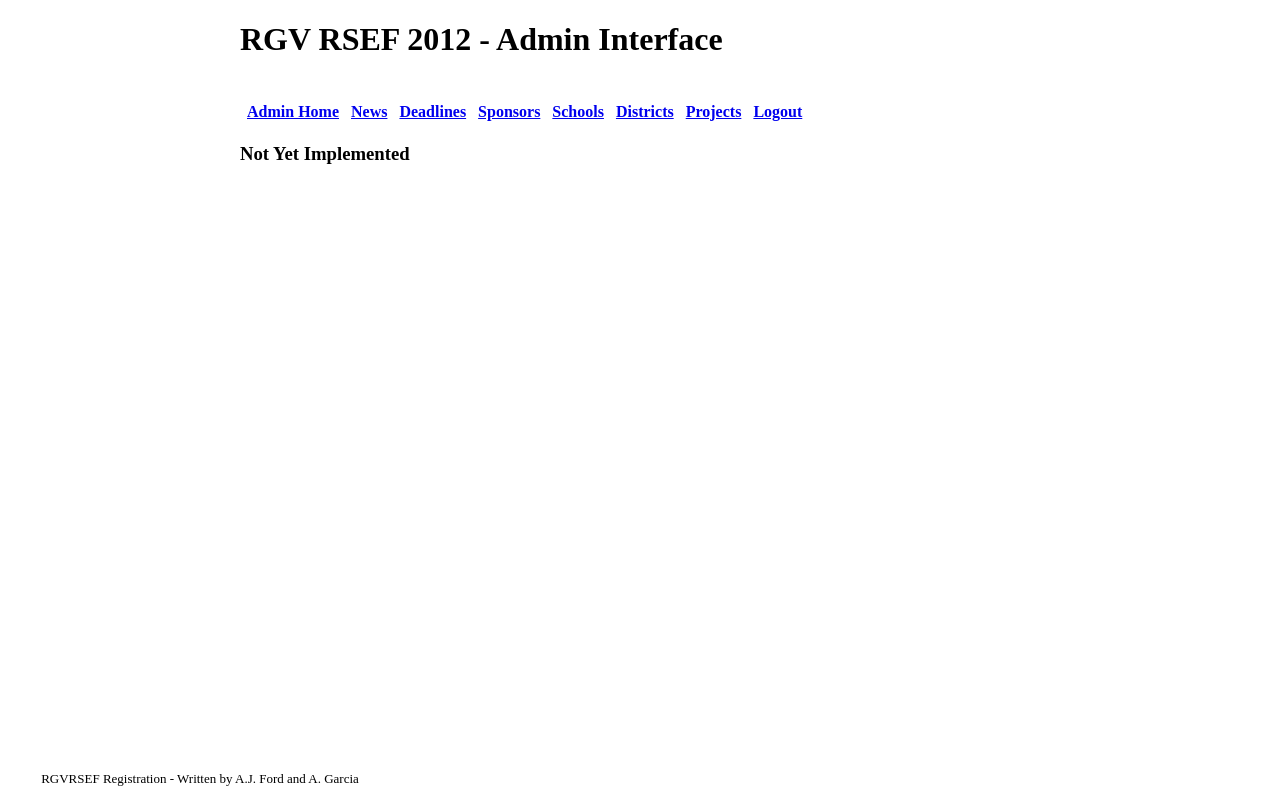
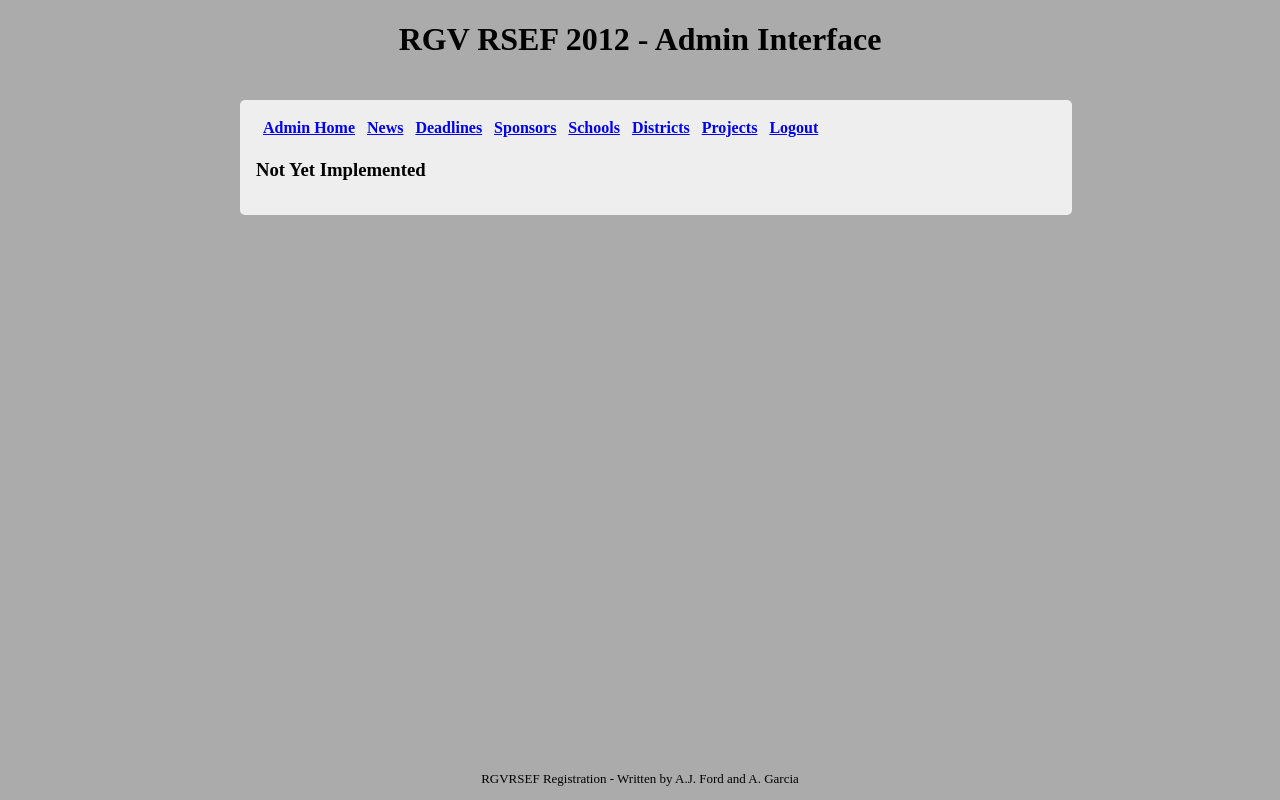
Before and after one commit to ajford/RGVRSEF, a Flask app: page /admin/download/csv in a window 1280 px wide. Run offline with Flask 2, Linux system fonts and the light colour scheme; lists and menus that the app fills with data are empty; parts of the project's set-up code (start-up, migrations or seed data) failed here and were passed over.

Commit message:
CSS Changes. Looks cooler now.

```diff
--- a/RGVRSEF/static/default.css
+++ b/RGVRSEF/static/default.css
@@ -1,5 +1,6 @@
 body
 {
+    background:#ababab;
 	width:800px;
 	margin-left:auto;
 	margin-right:auto;
@@ -14,11 +15,19 @@ body
 	position:absolute;
 	top:0px;
 	height:100px;
+    width: 800px;
+	text-align:center;
 }
 .content
 {
 	position:absolute;
 	top:100px;
+    width:800px;
+    padding:1em;
+    background: #eee;
+    border-radius: 5px;
+    -moz-border-radius: 5px;
+    -webkit-border-radius: 5px;
 }
 .news
 {
@@ -27,6 +36,7 @@ body
 	left:0px;
 	float:left;
 	width:400px;
+	text-align:center;
 }
 .deadlines
 {
@@ -55,10 +65,10 @@ body
 .footer
 {
 	position:fixed;
-	background-color:white;
-	width:400px;
+	width:800px;
 	bottom:0px;
-	left:0px;
+    margin-left:auto;
+    margin-right:auto;
 	text-align:center;
 	font-size:small;
 }
@@ -98,6 +108,24 @@ body
     height:3em;
     font-size:90%;
 }
+.sidewaysLarge li
+{
+    list-style-type: none;
+    padding-bottom: 1em;
+    padding-left: 1em;
+    padding-right: 1em;
+    float: left;
+    height:3em;
+}
+.nav
+{
+    border: 1px #eee solid;
+    background: #eeeeee;
+    border-radius: 5px;
+    -moz-border-radius: 5px;
+    -webkit-border-radius: 5px;
+    height:3em;
+}
 .clear
 {
     clear: both;
```
